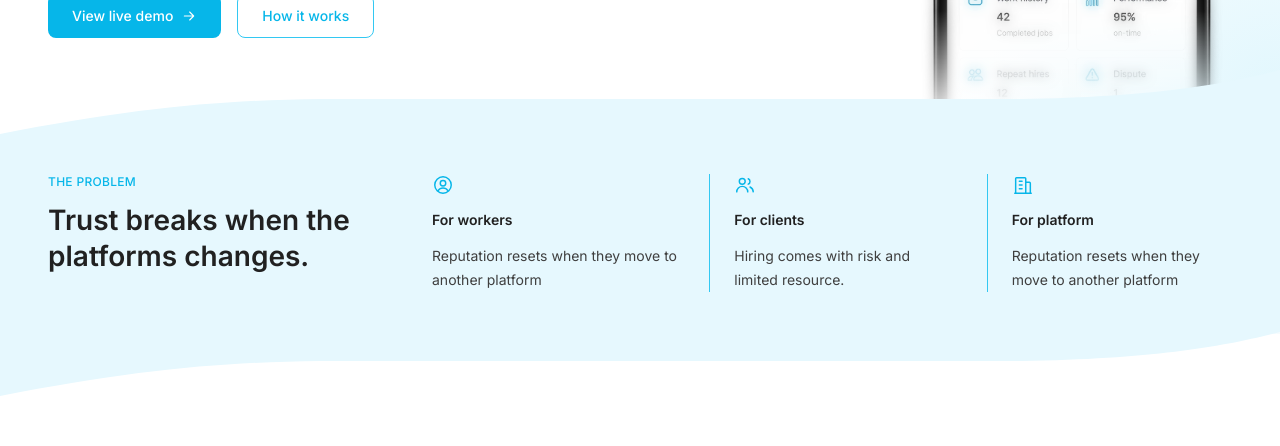
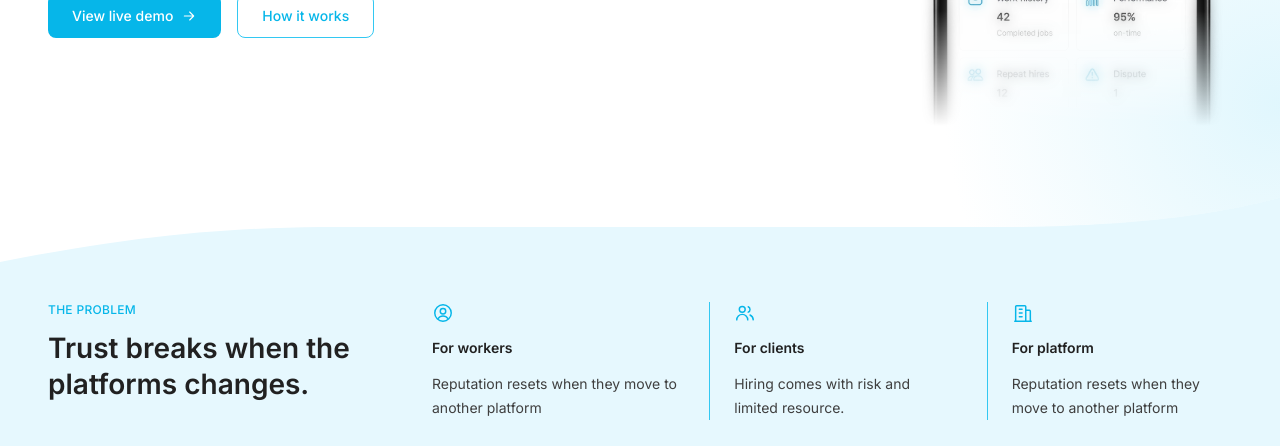
Before and after one commit to trybenode/hackathon-, a Next.js app in the folder frontend/: page / in a window 1280 px wide. Shown: the part 486-932 px from the top of the page. Built offline with nearby package versions, Linux system fonts and the light colour scheme; no server answers.

Commit message:
fix: start the problem band below the hero instead of over the mockup

```diff
--- a/frontend/src/components/landing/Problem.tsx
+++ b/frontend/src/components/landing/Problem.tsx
@@ -13,7 +13,7 @@ const AUDIENCES = [
 
 export function Problem() {
   return (
-    <section aria-labelledby="problem-heading" className="relative -mt-8 lg:-mt-16">
+    <section aria-labelledby="problem-heading" className="mt-10 lg:mt-16">
       <Wave edge="top" />
       <div className="bg-primary-50">
         <div className={`${CONTAINER} grid gap-10 py-10 lg:grid-cols-[minmax(0,320px)_1fr] lg:gap-16`}>
```
